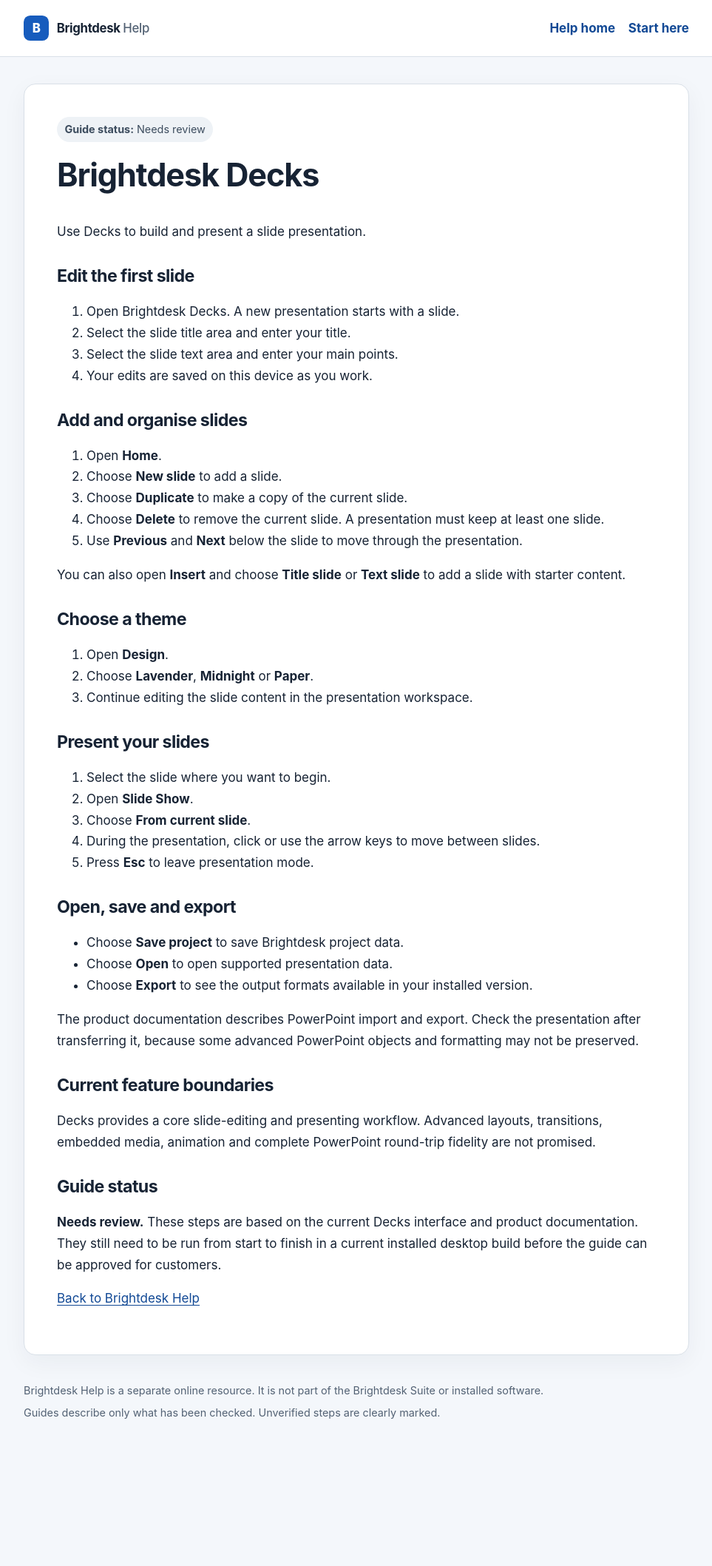
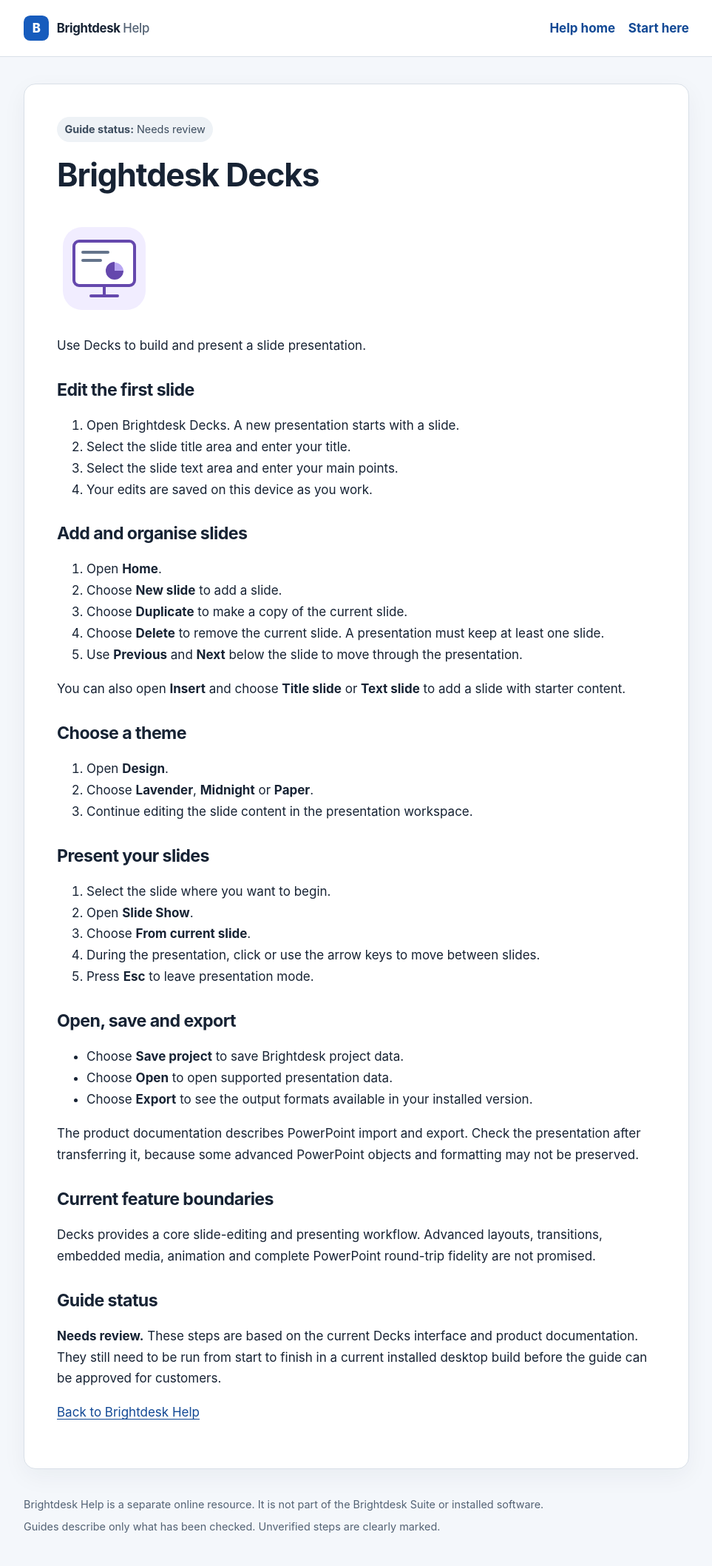
Before and after one commit to conz20/Brightdesk-Wiki, a Jekyll site: the page built from docs/products/decks.md, in a window 1280 px wide. Shown: the whole page at 74% size, without its empty margins (158-1121 px from the left). Built offline with Jekyll 4.4.1, drawn with Linux system fonts in a browser that asks for light colours; before the commit the page ends 1963 px from its top, so only the background shows below that.

Commit message:
Add accessible Decks icon to its Help guide

```diff
--- a/docs/products/decks.md
+++ b/docs/products/decks.md
@@ -7,6 +7,8 @@ permalink: /products/decks.html
 ---
 
 # Brightdesk Decks
+
+![Brightdesk Decks product icon](../assets/images/product-icons/decks.svg){: .product-guide-icon }
 
 Use Decks to build and present a slide presentation.
 
```
